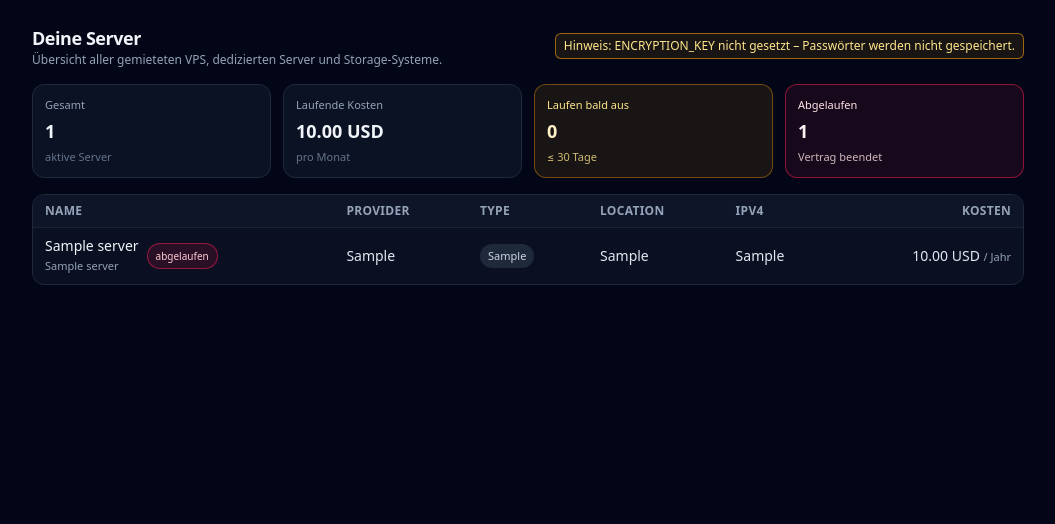
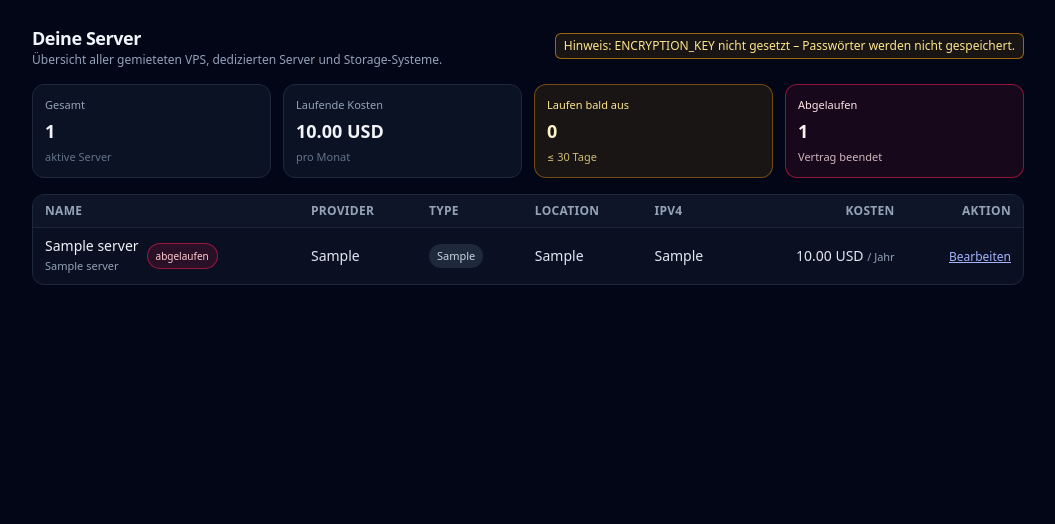
Before and after one commit to nocci-sl/fleetledger, a FastAPI app: page / in a window 1280 px wide. Shown: the part 61-585 px from the top of the page, without its empty margins (112-1167 px from the left). Run offline with FastAPI, Linux system fonts and the light colour scheme; the visitor is signed in with stand-in values (Sample User, id 1); tables that the repository leaves empty hold one stand-in row (values such as "Sample post"); parts of the project's set-up code (start-up, migrations or seed data) failed here and were passed over; some libraries are stand-ins or nearby versions.

Commit message:
✨ feat(templates): add edit action column to servers list
- add a new "Aktion" column to the servers list table
- include an edit link for each server entry for easy access

```diff
--- a/app/templates/servers_list.html
+++ b/app/templates/servers_list.html
@@ -65,6 +65,7 @@
           <th class="px-3 py-2 text-left">Location</th>
           <th class="px-3 py-2 text-left">IPv4</th>
           <th class="px-3 py-2 text-right">Kosten</th>
+          <th class="px-3 py-2 text-right">Aktion</th>
         </tr>
       </thead>
       <tbody>
@@ -111,6 +112,11 @@
             <span class="text-slate-500">–</span>
             {% endif %}
           </td>
+          <td class="px-3 py-2 text-right text-slate-200">
+            <a href="/servers/{{ s.id }}/edit" class="text-indigo-300 hover:text-indigo-200 underline text-xs">
+              Bearbeiten
+            </a>
+          </td>
         </tr>
         {% endfor %}
       </tbody>
```
